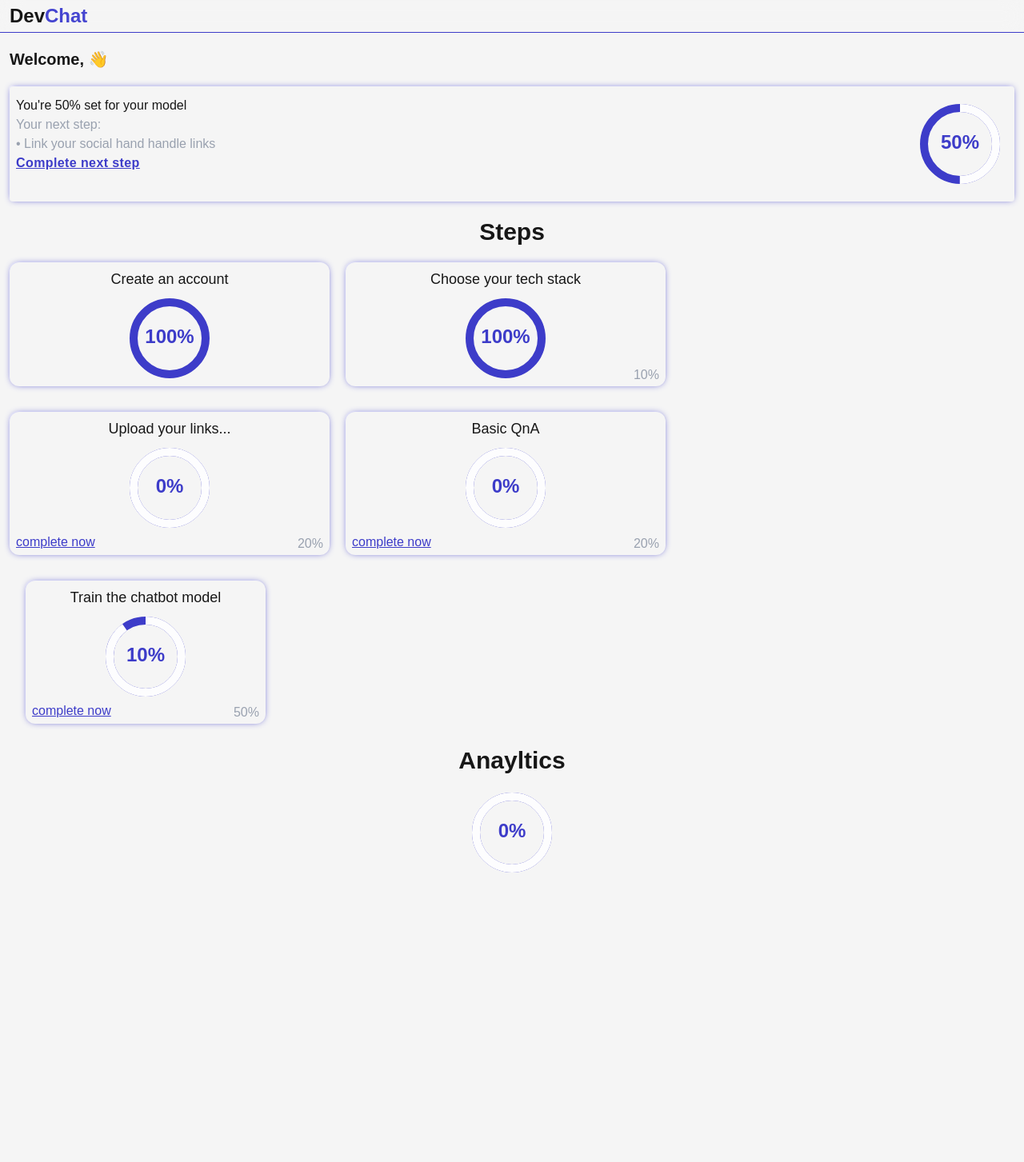
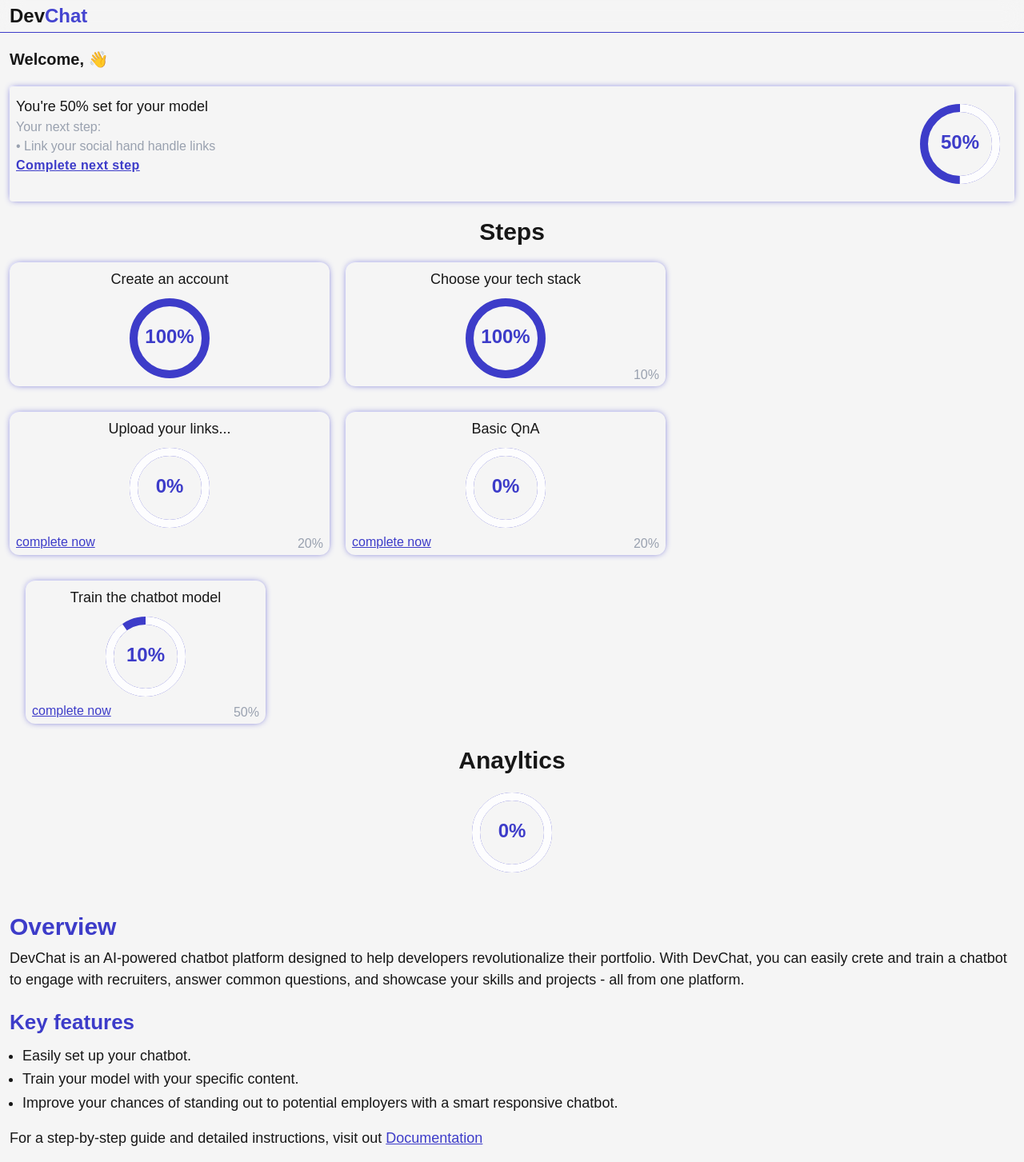
Before and after one commit to tijesunimi-5/DevChat, a Next.js app: page /home in a window 1280 px wide. Shown: the whole page at 80% size. Before the commit the page ends 1101 px from the top, so only its background shows below. Built offline with nearby package versions, Linux system fonts and the light colour scheme.

Commit message:
added overview and key features to main page

```diff
--- a/components/MainPage.tsx
+++ b/components/MainPage.tsx
@@ -2,6 +2,7 @@
 import React, { useState } from 'react'
 import { useUser } from './UserContext'
 import CircularProgress from './CircularProgress'
+import Link from 'next/link'
 
 const MainPage: React.FC = () => {
   const { user } = useUser()
@@ -18,7 +19,7 @@ const MainPage: React.FC = () => {
       <div className="welcome text-xl mt-5 font-bold">Welcome, {firstname} 👋</div>
       <div className='mt-5 px-2 py-3 rounded regShad flex justify-between'>
         <div className='flex flex-col'>
-          <p>You're {percentage}% set for your model</p>
+          <p className='text-[18px]'>You're {percentage}% set for your model</p>
 
           <div className="next-step text-gray-400">
             Your next step: <br />
@@ -73,6 +74,20 @@ const MainPage: React.FC = () => {
           <CircularProgress percentage={0} />
         </div>
       </div>
+
+      <div className="info mt-10">
+        <h1 className='text-3xl font-bold text-[#3D3CC9] mb-2'>Overview</h1>
+        <p className='leading-normal text-[18px]'>DevChat is an AI-powered chatbot platform designed to help developers revolutionalize their portfolio. With DevChat, you can easily crete and train a chatbot to engage with recruiters, answer common questions, and showcase your skills and projects - all from one platform.</p>
+
+        <h2 className='mt-5 text-[#3D3CC9] font-semibold text-[26px] mb-2'>Key features</h2>
+        <ul className='list-disc ml-4 leading-relaxed text-[18px]'>
+          <li>Easily set up your chatbot.</li>
+          <li>Train your model with your specific content.</li>
+          <li>Improve your chances of standing out to potential employers with a smart responsive chatbot.</li>
+        </ul>
+
+        <p className='mt-4 pb-4 text-[18px]'>For a step-by-step guide and detailed instructions, visit out <Link href={'/documentation'} className='underline text-[#3D3CC9]'>Documentation</Link></p>
+      </div>
     </div>
   )
 }
```
